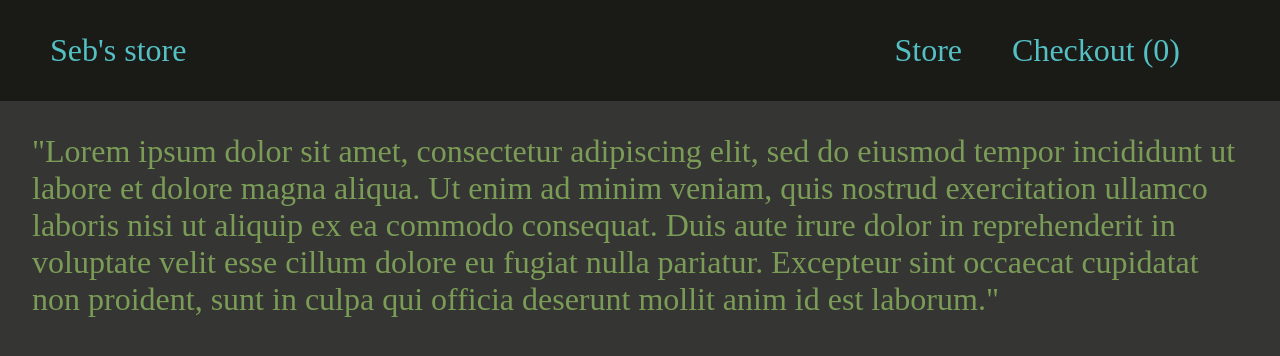
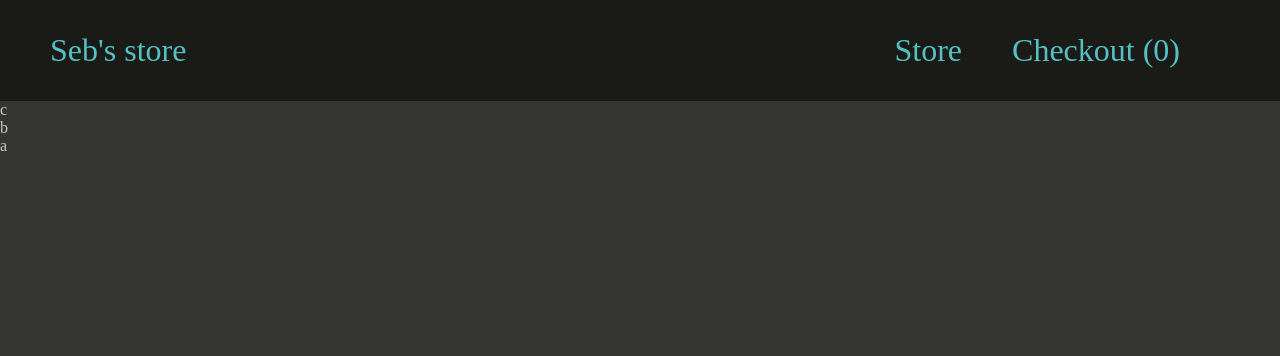
Before and after one commit to Sebosun/shopping-cart, a React (Create React App) app: page /checkout in a window 1280 px wide. Shown: the top 356 px of the page. Built offline with nearby package versions, Linux system fonts and the light colour scheme.

Commit message:
items count state changes when the buy button is pressed

```diff
--- a/src/App.js
+++ b/src/App.js
@@ -11,34 +11,53 @@ export default function App() {
 
   const [itemCounter, setItemCounter] = useState(0);
   // ¿¡¿£¡¿£¡
-  const [items, changeItems] = useState([
+  const [items, setItems] = useState([
     {
       name: 'cat',
       image: 'https://i.imgur.com/Jvh1OQm.jpg',
       price: 25,
-      description: 'A very sleepy qute cat'
+      description: 'A very sleepy qute cat',
+      count: 0
     },
     {
       name: 'dog',
       image: 'https://i.imgur.com/H37kxPH.jpg' ,
       price: 35,
-      description: 'Military dog perfect for your private army'
+      description: 'Military dog perfect for your private az9rmy',
+      count: 0
     },
     {
       name: 'frog',
       image: 'https://i.imgur.com/vKb4qnU.jpg',
       price: 45,
-      description: 'rare frog species, available for a limited time'
+      description: 'Rare frog species, available for a limited time',
+      count: 0
     }
+  ]);
 
-  ]);
+  const [cart, setCart] = useState([]);
+
+  let addItems = (item, index) => {
+    setItems(prev => {
+      let itemIndex = prev.indexOf(item);
+      // spread the prev array to a new array
+      let newArray = [...prev];
+      // using itemIndex, find the prev array and replace count wiht prev.count + 1
+      newArray[itemIndex] = {...newArray[itemIndex], count: prev[itemIndex].count + 1};
+      console.log(newArray);
+      return newArray
+    })
+  };
 
   return (
     <BrowserRouter>
       <div className="App">
         <Navbar itemCounter={itemCounter}/>
+        {/* apparently i need to return a function for it to run the way i want */}
+
         <Switch>
           <Route exact path="/">
+
             <Home />
           </Route>
           <Route path="/store" >
@@ -46,9 +65,17 @@ export default function App() {
               itemCounter={itemCounter}
               setItemCounter={setItemCounter}
               items={items}
+              cart={cart}
+              addItems={addItems}
             />
           </Route>
-          <Route path="/checkout" component={Checkout} />
+          <Route path="/checkout">
+            <Checkout
+              cart={cart}
+              setCart={setCart}
+            />
+
+          </Route>
         </Switch>
       </div>
     </BrowserRouter>
--- /dev/null
+++ b/src/components/Checkout.css
@@ -0,0 +1,3 @@
+.checkoutContainer{
+
+}
--- a/src/components/Checkout.js
+++ b/src/components/Checkout.js
@@ -1,9 +1,18 @@
 import React from "react"
+import "./Checkout.css";
 
 export default function Checkout(props){
     return(
-        <div className="contentContainer">
-            <div>"Lorem ipsum dolor sit amet, consectetur adipiscing elit, sed do eiusmod tempor incididunt ut labore et dolore magna aliqua. Ut enim ad minim veniam, quis nostrud exercitation ullamco laboris nisi ut aliquip ex ea commodo consequat. Duis aute irure dolor in reprehenderit in voluptate velit esse cillum dolore eu fugiat nulla pariatur. Excepteur sint occaecat cupidatat non proident, sunt in culpa qui officia deserunt mollit anim id est laborum."</div>
+        <div className="checkoutContainer">
+            <div>
+            	c
+            </div>
+            <div>
+            	b
+            </div>
+            <div>
+            	a
+            </div>
         </div>
     )
 }
--- a/src/components/Store.js
+++ b/src/components/Store.js
@@ -2,22 +2,26 @@ import React from "react"
 import "./Store.css"
 
 export default function Store(props){
+
+
+
     return(
         <div className="storeContainer">
             {
                 props.items.map((item, index)=>{
-                    console.log(item, index)
                     return(
                         <div key={index} className='product'>
-                            <img src={item.image}></img>
+                            <img src={item.image} alt={`Image of an ${item.name}`}></img>
                             {/* using text transform to make it capitalized, pretty wierd there's no inbuild js method tbh */}
+                            <div>{item.description}</div>
                             <div style={{textTransform: 'capitalize'}}>{item.name}</div>
-                            <div>{item.price}</div>
-                            <div>{item.description}</div>
+
+                            <div>${item.price}</div>
+
                             {/* TODO: WHEN THE BUTTON IS PRESSED FOWRARD THE OBJECT TO A PROP/FUNCTION,
                                 CHECK IF IT EXISTS, AND ADD +1 TO THE CURRENT COUNT
                                 THIS WILL LATER BE USED IN THE CHECKOUT */}
-                            <button>Add to cart</button>
+                            <button onClick={() => props.addItems(item, index)}>Add to cart</button>
                         </div>
                     )
                 })
```
Also changed, not shown: 1 other file (tests, documents, lock files or other folders).
